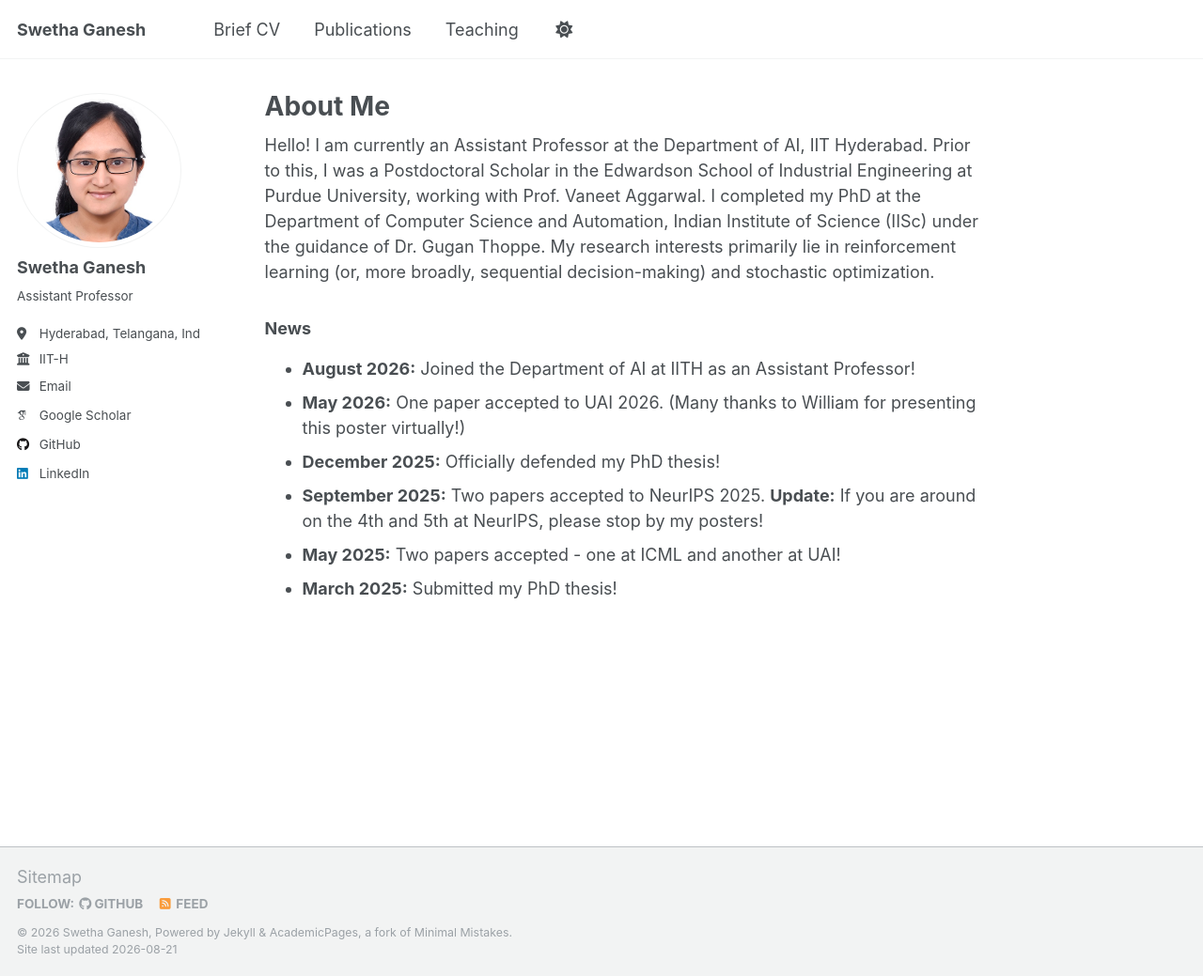
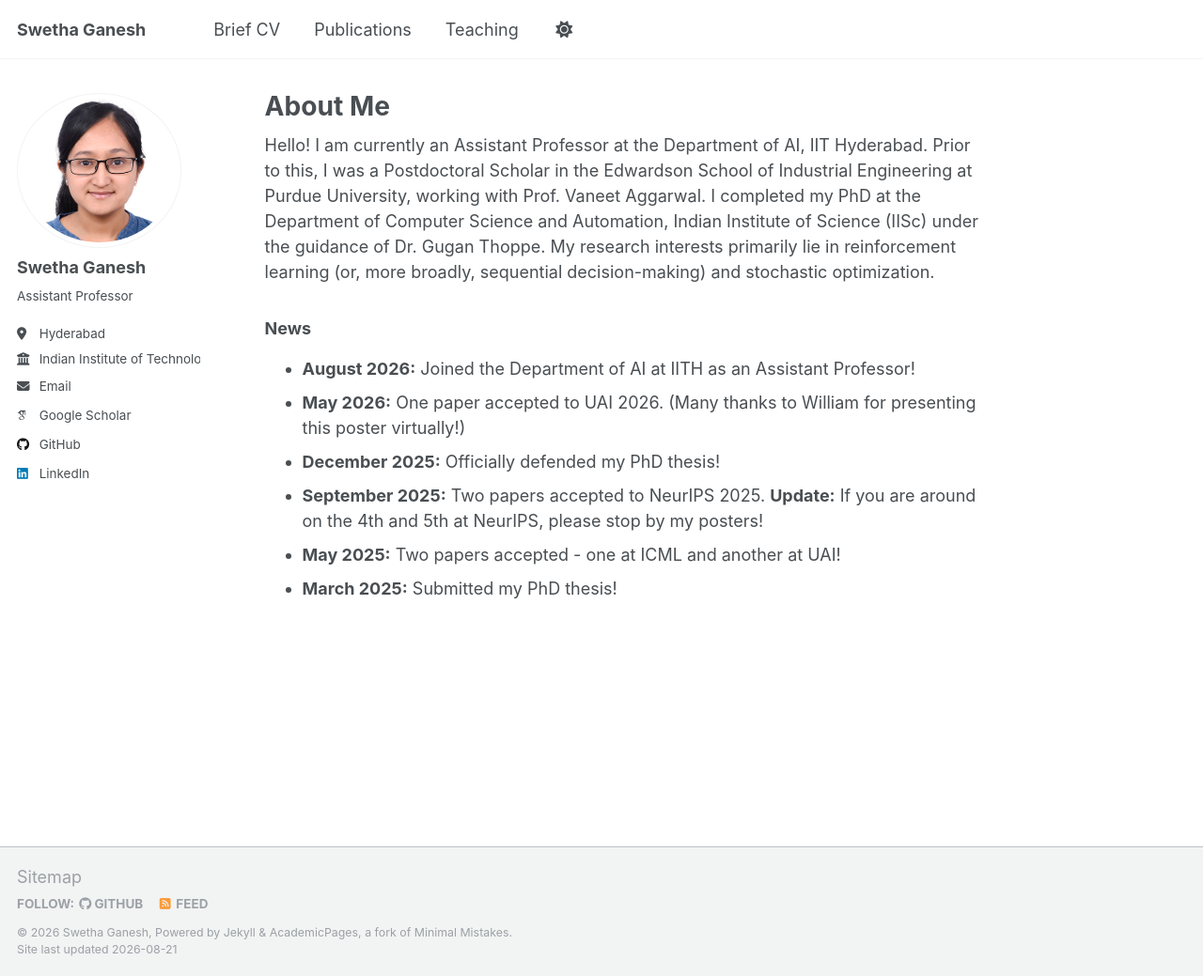
Before and after one commit to swethaganesh17/swethaganesh17.github.io, a Jekyll site: the page built from _pages/about.md, in a window 1280 px wide and 1039 px high. Shown: the whole window at 94% size. Built offline with Jekyll 4.4.1, drawn with Linux system fonts in a browser that asks for light colours; some web fonts are replaced; a script that is not in the unit is left out.

Commit message:
Update location and employer details in config

```diff
--- a/_config.yml
+++ b/_config.yml
@@ -26,8 +26,8 @@ author:
   name             : "Swetha Ganesh"
   pronouns         : # example: "she/her"
   bio              : "Assistant Professor"
-  location         : "Hyderabad, Telangana, India"
-  employer         : "IIT-H"
+  location         : "Hyderabad"
+  employer         : "Indian Institute of Technology, Hyderabad"
   uri              : # URL
   email            : "swethag1706@gmail.com"
 
```
